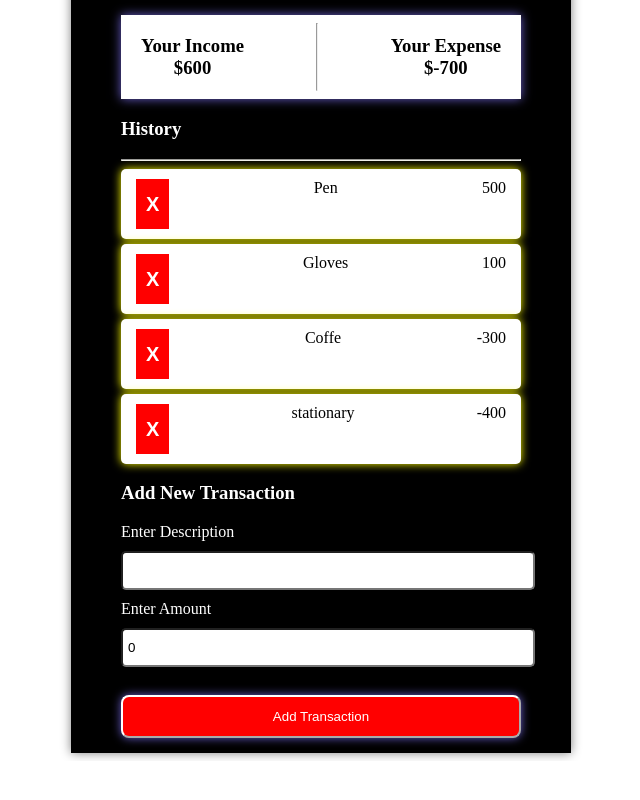
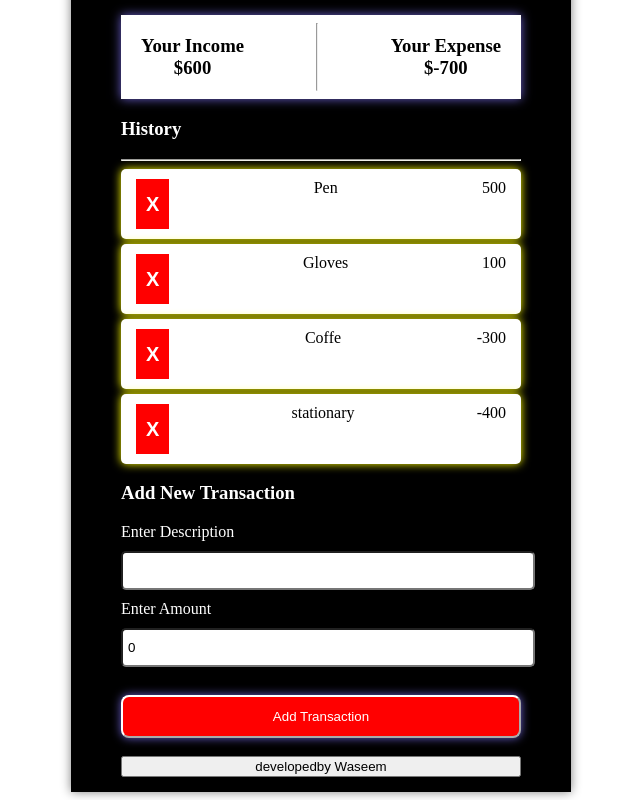
Before and after one commit to waseemrizi/expense-tracker-app, a React (Create React App) app: page / in a window 1280 px wide. Shown: the part 245-1045 px from the top of the page, without its empty margins (319-959 px from the left). Before the commit the page ends 1006 px from the top, so only its background shows below. Built offline with nearby package versions, Linux system fonts and the light colour scheme.

Commit message:
app js
fine

```diff
--- a/src/App.css
+++ b/src/App.css
@@ -94,3 +94,8 @@
 .transaction-form{
   color: #fff;
 }
+
+.btn-footer{
+  min-width: 400px;
+  margin-bottom: 50;
+}
--- a/src/Child.js
+++ b/src/Child.js
@@ -19,7 +19,8 @@ function Child() {
         }
         AddTransaction({
             amount: Number(newAmount),
-            desc: newdesc
+            desc: newdesc,
+            id: transactions.length
         });
 
         setDesc('');
@@ -110,7 +111,10 @@ function Child() {
                 {/* <input type="submit" value="Add Transaction" /> */}
 
             </form>
-
+<br  />
+                <div>
+                    <button className="btn-footer">developedby Waseem</button>
+                </div>
 
         </div>
     )
--- a/src/transContext.js
+++ b/src/transContext.js
@@ -7,7 +7,7 @@ const initialTransactions = [
     { amount: 500, desc: "Pen", id: 0 },
     { amount: 100, desc: "Gloves", id: 1 },
     { amount: -300, desc: "Coffe", id: 2 },
-    { amount: -400, desc: "stationary", id: 3 }
+    { amount: -400, desc: "stationary", id: 3}
 ]
 
 export const TransactionContext = createContext(initialTransactions);
```
